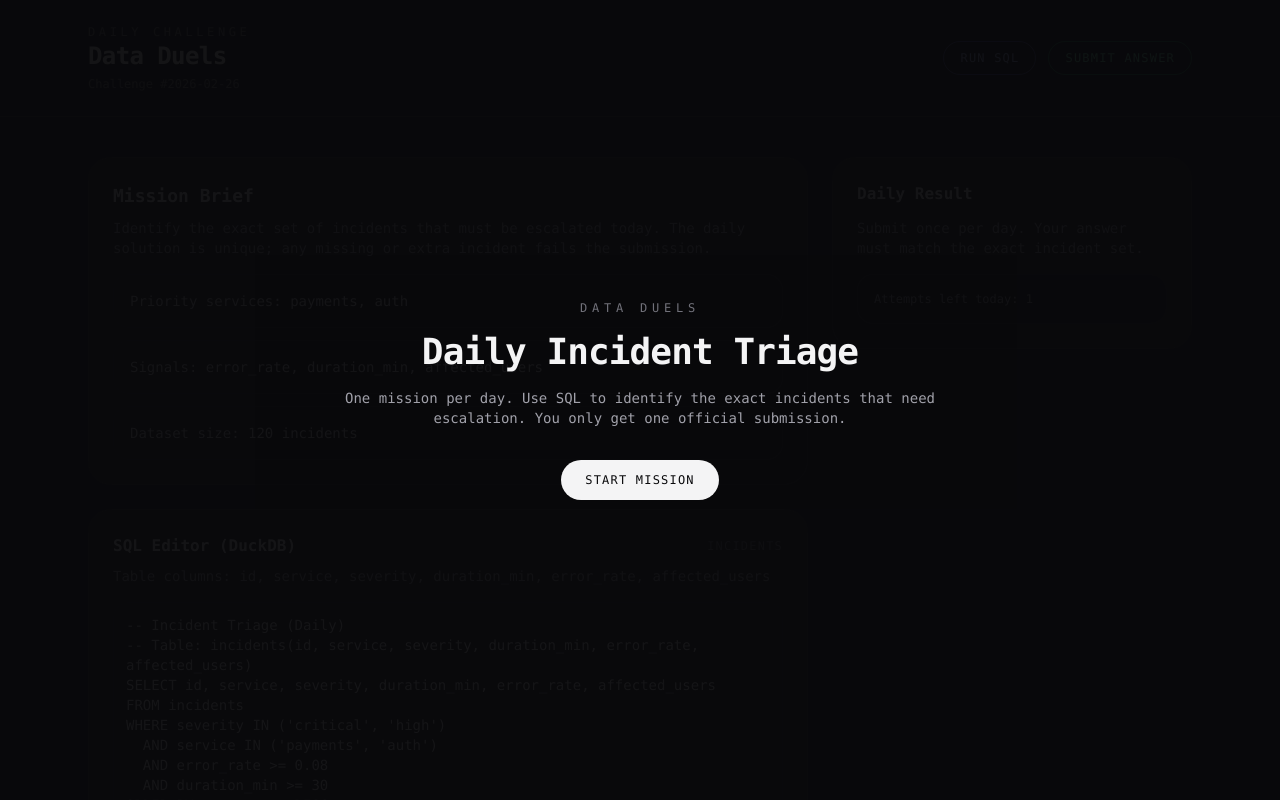
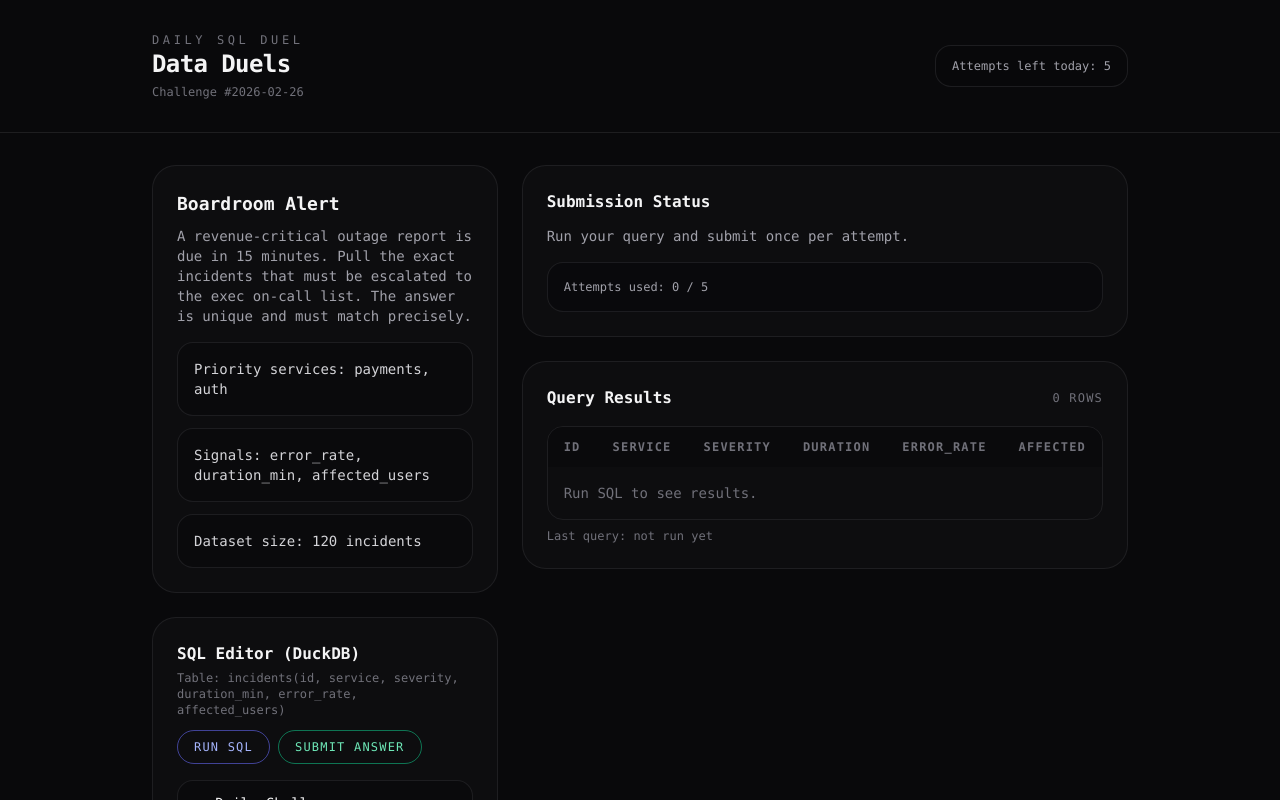
Before and after one commit to marzukikamal/data-duels, a React (Vite) app in the folder apps/web/: page / in a window 1280 px wide. Shown: the top 800 px of the page. Built offline with nearby package versions, Linux system fonts and the light colour scheme.

Commit message:
feat(web): daily single-screen challenge

```diff
--- a/apps/web/src/App.tsx
+++ b/apps/web/src/App.tsx
@@ -3,85 +3,47 @@ import { useAppStore } from './store';
 const App = () => {
   const {
     title,
-    hasStarted,
     sql,
     lastQuery,
     dataset,
     results,
     resultStatus,
-    attemptUsed,
+    attemptsUsed,
     challengeKey,
     isRunning,
     error,
-    start,
+    solutionSql,
     updateSql,
     runSql,
     submitAnswer,
   } = useAppStore();
 
+  const attemptsLeft = Math.max(0, 5 - attemptsUsed);
+  const showSolution = attemptsUsed >= 5 && resultStatus !== 'correct';
+
   return (
     <div className="min-h-screen bg-zinc-950 text-zinc-100">
-      {!hasStarted && (
-        <div className="fixed inset-0 z-50 flex items-center justify-center bg-zinc-950/95 px-6">
-          <div className="max-w-2xl text-center">
-            <p className="text-xs uppercase tracking-[0.4em] text-zinc-500">Data Duels</p>
-            <h1 className="mt-4 text-4xl font-semibold tracking-tight text-zinc-100">
-              Daily Incident Triage
-            </h1>
-            <p className="mt-4 text-sm text-zinc-400">
-              One mission per day. Use SQL to identify the exact incidents that need escalation.
-              You only get one official submission.
-            </p>
-            <div className="mt-8 flex flex-col items-center justify-center gap-4 sm:flex-row">
-              <button
-                className="rounded-full bg-zinc-100 px-6 py-3 text-xs uppercase tracking-widest text-zinc-950 transition hover:bg-white"
-                onClick={start}
-                type="button"
-              >
-                Start Mission
-              </button>
-            </div>
-          </div>
-        </div>
-      )}
-
       <header className="border-b border-zinc-800/70">
-        <div className="mx-auto flex max-w-6xl items-center justify-between px-6 py-6">
+        <div className="mx-auto flex max-w-5xl flex-col gap-4 px-6 py-8 sm:flex-row sm:items-center sm:justify-between">
           <div>
-            <p className="text-xs uppercase tracking-[0.3em] text-zinc-500">Daily Challenge</p>
+            <p className="text-xs uppercase tracking-[0.3em] text-zinc-500">Daily SQL Duel</p>
             <h1 className="text-2xl font-semibold tracking-tight">{title}</h1>
             <p className="mt-1 text-xs text-zinc-500">Challenge #{challengeKey}</p>
           </div>
-          <div className="flex gap-3">
-            <button
-              className="rounded-full border border-indigo-500/60 px-4 py-2 text-xs uppercase tracking-widest text-indigo-300 transition hover:border-indigo-400 disabled:cursor-not-allowed disabled:opacity-50"
-              onClick={() => {
-                void runSql();
-              }}
-              type="button"
-              disabled={isRunning || attemptUsed}
-            >
-              {isRunning ? 'Running...' : 'Run SQL'}
-            </button>
-            <button
-              className="rounded-full border border-emerald-500/60 px-4 py-2 text-xs uppercase tracking-widest text-emerald-300 transition hover:border-emerald-400 disabled:cursor-not-allowed disabled:opacity-50"
-              onClick={submitAnswer}
-              type="button"
-              disabled={attemptUsed}
-            >
-              Submit Answer
-            </button>
+          <div className="rounded-2xl border border-zinc-800/70 bg-zinc-950/60 px-4 py-3 text-xs text-zinc-400">
+            Attempts left today: {attemptsLeft}
           </div>
         </div>
       </header>
 
-      <main className="mx-auto grid max-w-6xl gap-6 px-6 py-10 lg:grid-cols-[2fr,1fr]">
+      <main className="mx-auto grid max-w-5xl gap-6 px-6 py-8 lg:grid-cols-[1.2fr,1fr]">
         <section className="space-y-6">
           <div className="rounded-3xl border border-zinc-800/70 bg-zinc-900/30 p-6">
-            <h2 className="text-lg font-semibold">Mission Brief</h2>
+            <h2 className="text-lg font-semibold">Boardroom Alert</h2>
             <p className="mt-2 text-sm text-zinc-400">
-              Identify the exact set of incidents that must be escalated today. The daily solution
-              is unique; any missing or extra incident fails the submission.
+              A revenue-critical outage report is due in 15 minutes. Pull the exact incidents that
+              must be escalated to the exec on-call list. The answer is unique and must match
+              precisely.
             </p>
             <div className="mt-4 grid gap-3 text-sm text-zinc-300">
               <div className="rounded-2xl border border-zinc-800/70 bg-zinc-950/60 p-4">
@@ -97,19 +59,40 @@ const App = () => {
           </div>
 
           <div className="rounded-3xl border border-zinc-800/70 bg-zinc-900/30 p-6">
-            <div className="flex items-center justify-between">
-              <h3 className="text-base font-semibold">SQL Editor (DuckDB)</h3>
-              <span className="text-xs uppercase tracking-widest text-zinc-500">incidents</span>
+            <div className="flex flex-wrap items-center justify-between gap-3">
+              <div>
+                <h3 className="text-base font-semibold">SQL Editor (DuckDB)</h3>
+                <p className="mt-1 text-xs text-zinc-500">
+                  Table: incidents(id, service, severity, duration_min, error_rate, affected_users)
+                </p>
+              </div>
+              <div className="flex gap-2">
+                <button
+                  className="rounded-full border border-indigo-500/60 px-4 py-2 text-xs uppercase tracking-widest text-indigo-300 transition hover:border-indigo-400 disabled:cursor-not-allowed disabled:opacity-50"
+                  onClick={() => {
+                    void runSql();
+                  }}
+                  type="button"
+                  disabled={isRunning || attemptsLeft === 0}
+                >
+                  {isRunning ? 'Running...' : 'Run SQL'}
+                </button>
+                <button
+                  className="rounded-full border border-emerald-500/60 px-4 py-2 text-xs uppercase tracking-widest text-emerald-300 transition hover:border-emerald-400 disabled:cursor-not-allowed disabled:opacity-50"
+                  onClick={submitAnswer}
+                  type="button"
+                  disabled={attemptsLeft === 0}
+                >
+                  Submit Answer
+                </button>
+              </div>
             </div>
-            <p className="mt-2 text-sm text-zinc-400">
-              Table columns: id, service, severity, duration_min, error_rate, affected_users
-            </p>
             <div className="mt-4 rounded-2xl border border-zinc-800/70 bg-zinc-950/60 p-3">
               <textarea
-                className="h-48 w-full resize-none bg-transparent text-sm text-zinc-100 outline-none"
+                className="h-56 w-full resize-none bg-transparent text-sm text-zinc-100 outline-none"
                 value={sql}
                 onChange={(event) => updateSql(event.target.value)}
-                disabled={attemptUsed}
+                disabled={attemptsLeft === 0}
               />
             </div>
             <p className="mt-3 text-xs text-zinc-500">
@@ -121,6 +104,30 @@ const App = () => {
                 {error}
               </div>
             )}
+          </div>
+
+          {showSolution && (
+            <div className="rounded-3xl border border-amber-500/50 bg-amber-500/10 p-6">
+              <h3 className="text-base font-semibold text-amber-200">Solution Revealed</h3>
+              <pre className="mt-3 whitespace-pre-wrap rounded-2xl border border-amber-500/30 bg-amber-500/5 p-4 text-xs text-amber-100">
+                {solutionSql}
+              </pre>
+            </div>
+          )}
+        </section>
+
+        <section className="space-y-6">
+          <div className="rounded-3xl border border-zinc-800/70 bg-zinc-900/30 p-6">
+            <h3 className="text-base font-semibold">Submission Status</h3>
+            <p className="mt-3 text-sm text-zinc-400">
+              {resultStatus === 'pending' && 'Run your query and submit once per attempt.'}
+              {resultStatus === 'correct' && 'Correct. You matched the escalation list.'}
+              {resultStatus === 'incorrect' &&
+                'Incorrect. Adjust your SQL and try again until attempts run out.'}
+            </p>
+            <div className="mt-4 rounded-2xl border border-zinc-800/70 bg-zinc-950/60 p-4 text-xs text-zinc-400">
+              Attempts used: {attemptsUsed} / 5
+            </div>
           </div>
 
           <div className="rounded-3xl border border-zinc-800/70 bg-zinc-900/30 p-6">
@@ -168,21 +175,6 @@ const App = () => {
             </p>
           </div>
         </section>
-
-        <section className="space-y-6">
-          <div className="rounded-3xl border border-zinc-800/70 bg-zinc-900/30 p-6">
-            <h3 className="text-base font-semibold">Daily Result</h3>
-            <p className="mt-3 text-sm text-zinc-400">
-              {resultStatus === 'pending' &&
-                'Submit once per day. Your answer must match the exact incident set.'}
-              {resultStatus === 'correct' && 'Correct. You nailed today\'s triage.'}
-              {resultStatus === 'incorrect' && 'Incorrect. Come back tomorrow for a new mission.'}
-            </p>
-            <div className="mt-4 rounded-2xl border border-zinc-800/70 bg-zinc-950/60 p-4 text-xs text-zinc-400">
-              Attempts left today: {attemptUsed ? '0' : '1'}
-            </div>
-          </div>
-        </section>
       </main>
     </div>
   );
--- a/apps/web/src/store.ts
+++ b/apps/web/src/store.ts
@@ -14,7 +14,6 @@ type ResultStatus = 'pending' | 'correct' | 'incorrect';
 
 type AppState = {
   title: string;
-  hasStarted: boolean;
   sql: string;
   lastQuery: string | null;
   isRunning: boolean;
@@ -23,9 +22,9 @@ type AppState = {
   expectedIds: Set<string>;
   results: Incident[];
   resultStatus: ResultStatus;
-  attemptUsed: boolean;
+  attemptsUsed: number;
   challengeKey: string;
-  start: () => void;
+  solutionSql: string;
   updateSql: (sql: string) => void;
   runSql: () => Promise<void>;
   submitAnswer: () => void;
@@ -49,8 +48,16 @@ type ParsedQuery = {
   complexity: number;
 };
 
-const defaultSql = `-- Incident Triage (Daily)
--- Table: incidents(id, service, severity, duration_min, error_rate, affected_users)
+const solutionSql = `-- Daily Challenge Solution
+SELECT id, service, severity, duration_min, error_rate, affected_users
+FROM incidents
+WHERE severity IN ('critical', 'high')
+  AND service IN ('payments', 'auth')
+  AND error_rate >= 0.08
+  AND duration_min >= 30
+ORDER BY error_rate DESC;`;
+
+const defaultSql = `-- Daily Challenge
 SELECT id, service, severity, duration_min, error_rate, affected_users
 FROM incidents
 WHERE severity IN ('critical', 'high')
@@ -212,17 +219,16 @@ const parseSql = (sql: string): ParsedQuery => {
   };
 };
 
-const attemptStorageKey = (challengeKey: string): string => `data-duels-attempt-${challengeKey}`;
+const attemptStorageKey = (challengeKey: string): string => `data-duels-attempts-${challengeKey}`;
 
 export const useAppStore = create<AppState>((set, get) => {
   const challengeKey = toChallengeKey();
   const seed = seedFromKey(challengeKey);
   const dataset = makeDataset(seed);
   const expectedIds = deriveExpected(dataset);
-  const attemptUsed = localStorage.getItem(attemptStorageKey(challengeKey)) === 'used';
+  const storedAttempts = Number(localStorage.getItem(attemptStorageKey(challengeKey)) ?? '0');
   return {
     title: 'Data Duels',
-    hasStarted: false,
     sql: defaultSql,
     lastQuery: null,
     isRunning: false,
@@ -230,10 +236,10 @@ export const useAppStore = create<AppState>((set, get) => {
     dataset,
     expectedIds,
     results: [],
-    resultStatus: attemptUsed ? 'incorrect' : 'pending',
-    attemptUsed,
+    resultStatus: 'pending',
+    attemptsUsed: storedAttempts,
     challengeKey,
-    start: () => set({ hasStarted: true }),
+    solutionSql,
     updateSql: (sql) => set({ sql }),
     runSql: async () => {
       const { sql, dataset } = get();
@@ -292,19 +298,20 @@ export const useAppStore = create<AppState>((set, get) => {
       }
     },
     submitAnswer: () => {
-      const { attemptUsed, results, expectedIds, challengeKey, sql } = get();
-      if (attemptUsed) {
+      const { attemptsUsed, results, expectedIds, challengeKey, sql } = get();
+      if (attemptsUsed >= 5) {
         return;
       }
       const parsed = parseSql(sql);
       const resultIds = new Set(results.map((row) => row.id));
-      const isExact = resultIds.size === expectedIds.size &&
+      const isExact =
+        resultIds.size === expectedIds.size &&
         [...expectedIds].every((id) => resultIds.has(id));
-      const resultStatus: ResultStatus = isExact ? 'correct' : 'incorrect';
-      localStorage.setItem(attemptStorageKey(challengeKey), 'used');
+      const nextAttempts = attemptsUsed + 1;
+      localStorage.setItem(attemptStorageKey(challengeKey), String(nextAttempts));
       set({
-        resultStatus,
-        attemptUsed: true,
+        resultStatus: isExact ? 'correct' : 'incorrect',
+        attemptsUsed: nextAttempts,
         error: null,
       });
       void parsed;
```
